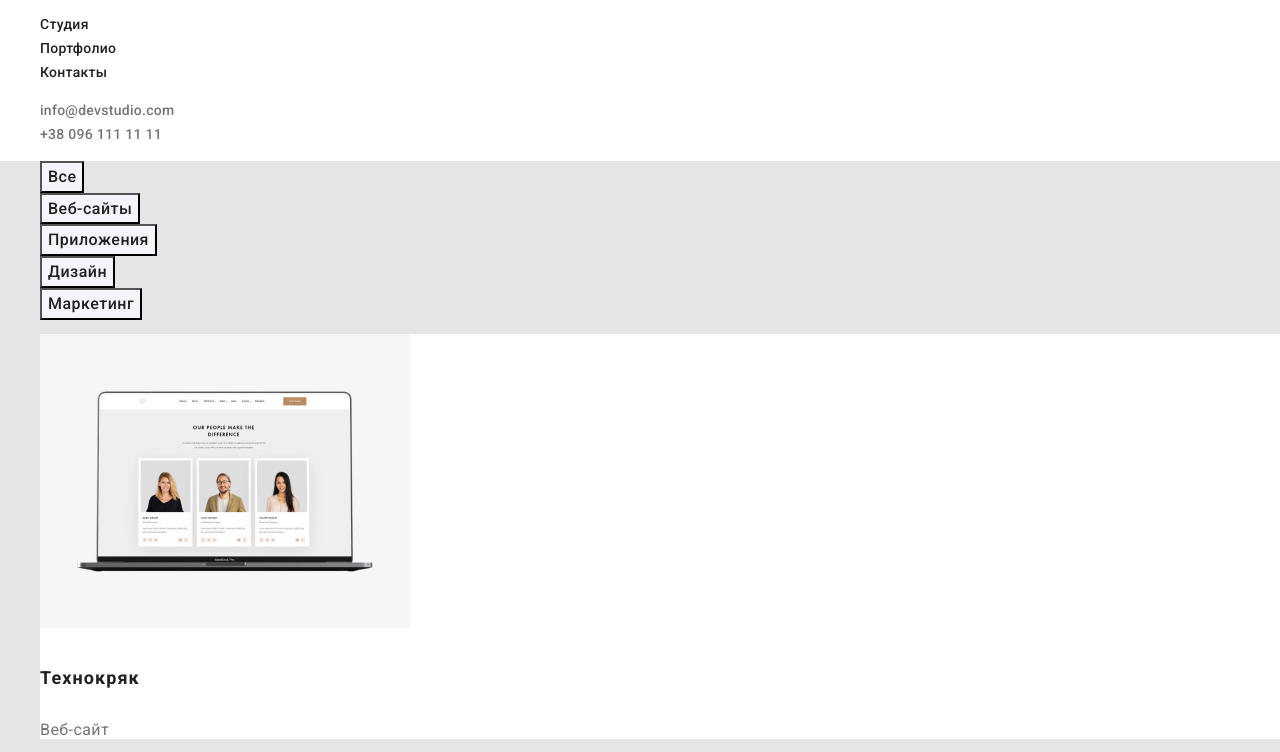
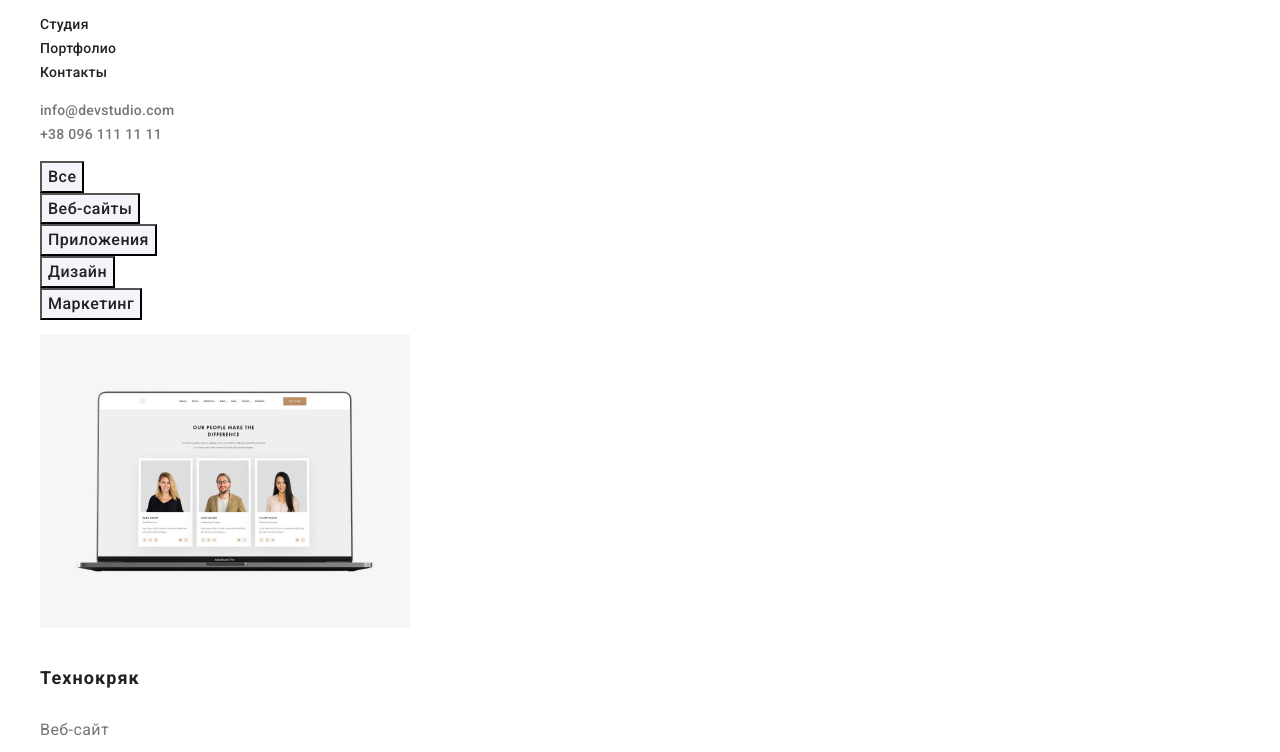
Before and after one commit to AlexanderYatsiuk/goit-markup-hw-02, a plain HTML site: page portfolio.html in a window 1280 px wide. Shown: the part 33-785 px from the top of the page. Drawn offline with nearby package versions, Linux system fonts and the light colour scheme; files whose address does not match are found by name.

Commit message:
классе mini-title изменён font-size 14px

```diff
--- a/css/styles.css
+++ b/css/styles.css
@@ -119,6 +119,7 @@ letter-spacing: 0.02em;
 /* заголовок h3 */
 .mini-title {
     font-family: var(--main-font);
+    font-size: 14px;
     line-height: 1.14;
     text-transform: uppercase;
     color: var(--title-color);
@@ -179,10 +180,6 @@ letter-spacing: 0.02em;
     color: #FFFFFF;
     background: #2196F3;
 }
-/* Основной фон */
-.main-bg {
-    background: var(--main-bg);
-}
 /* Заглавие картинок */
 .title-card {
 font-size: 18px;
--- a/portfolio.html
+++ b/portfolio.html
@@ -27,7 +27,7 @@
         </ul>
       </header>
       <!--Секция кнопок-->
-    <main class="main-bg">
+    <main>
       <section>
           <ul class="list">
             <li><button type="button" class="box click-bt">Все</button></li>
```
